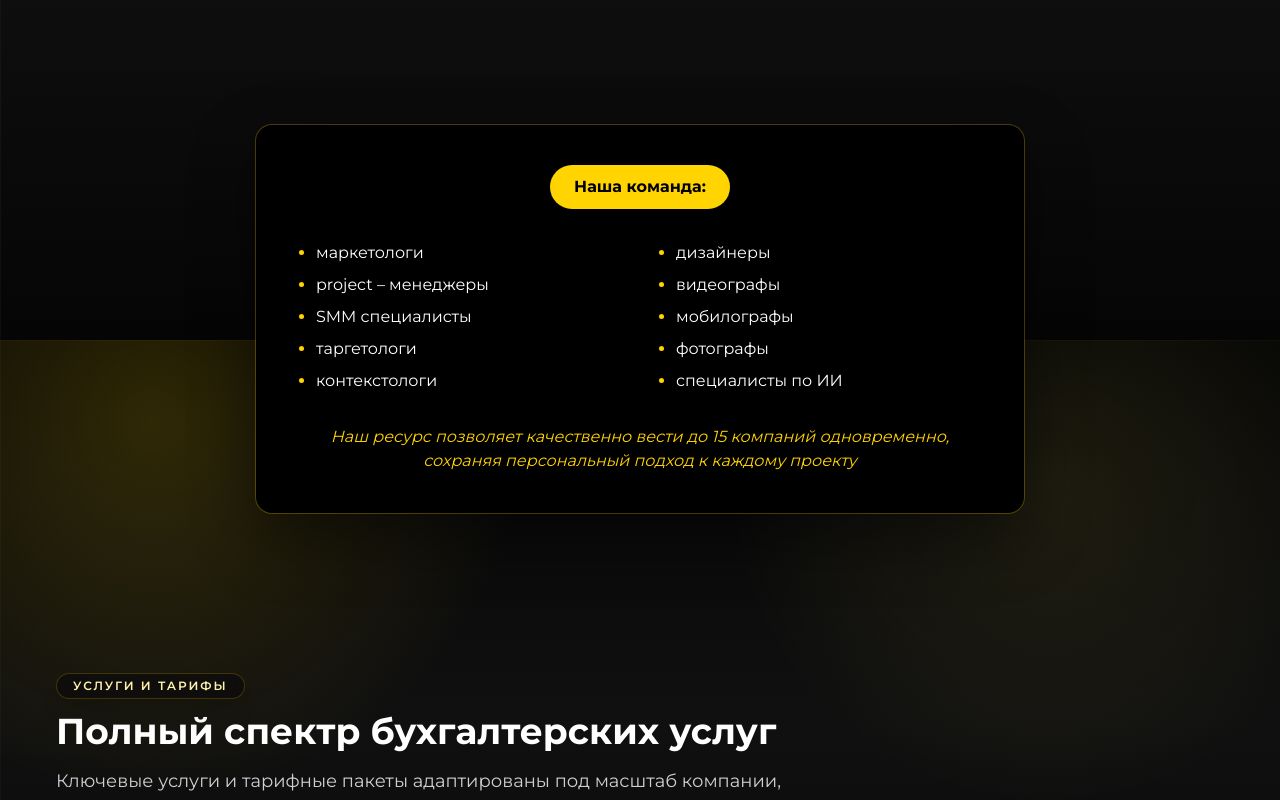
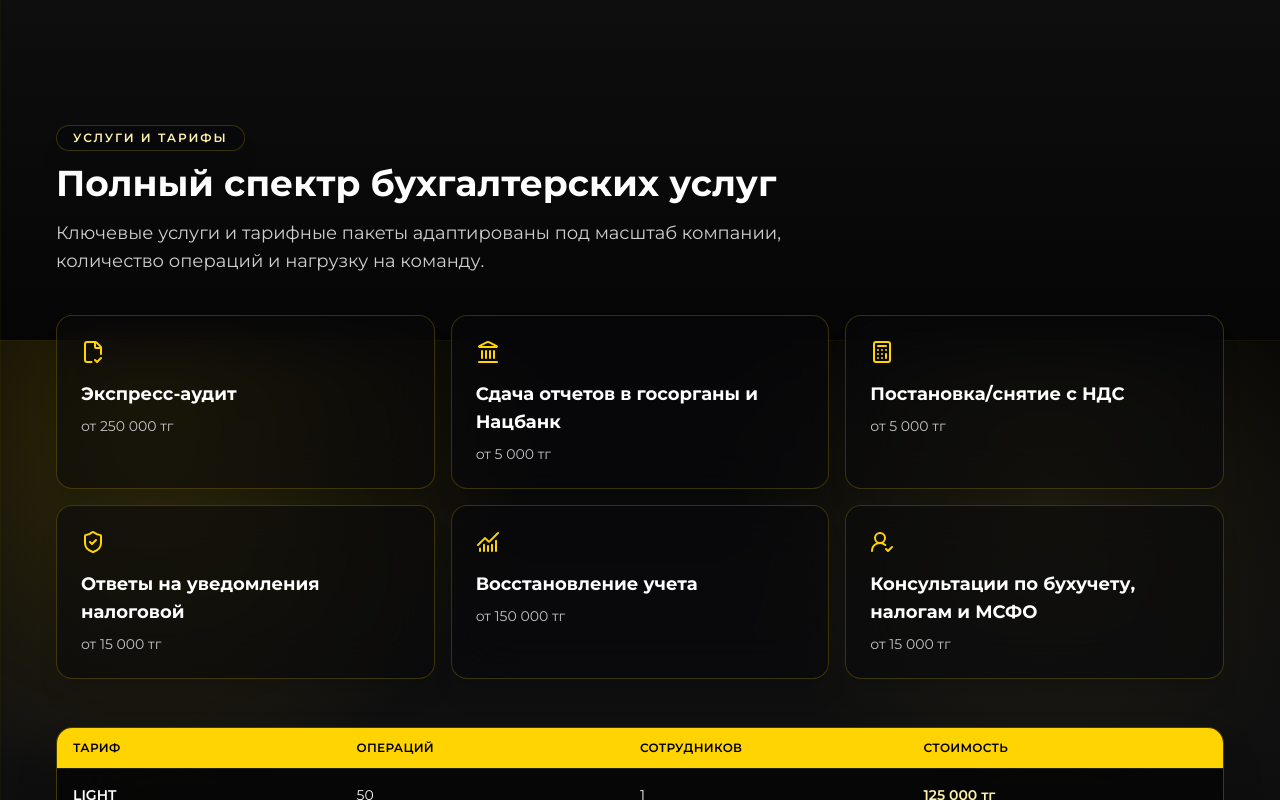
Before and after one commit to AbylaiNurtaev/ada-accounting, a React (Vite) app: page / in a window 1280 px wide. Shown: the part 1260-2060 px from the top of the page. Built offline with nearby package versions, Linux system fonts and the light colour scheme.

Commit message:
Remove team section from homepage

```diff
--- a/src/pages/HomePage.tsx
+++ b/src/pages/HomePage.tsx
@@ -10,7 +10,6 @@ import { Hero } from '../sections/Hero'
 import { Numbers } from '../sections/Numbers'
 import { Reviews } from '../sections/Reviews'
 import { Services } from '../sections/Services'
-import { Team } from '../sections/Team'
 
 export function HomePage() {
   return (
@@ -19,7 +18,6 @@ export function HomePage() {
       <main className="relative z-10">
         <Hero />
         <About />
-        <Team />
         <Services />
         <CasesSection />
         <Benefits />
```
